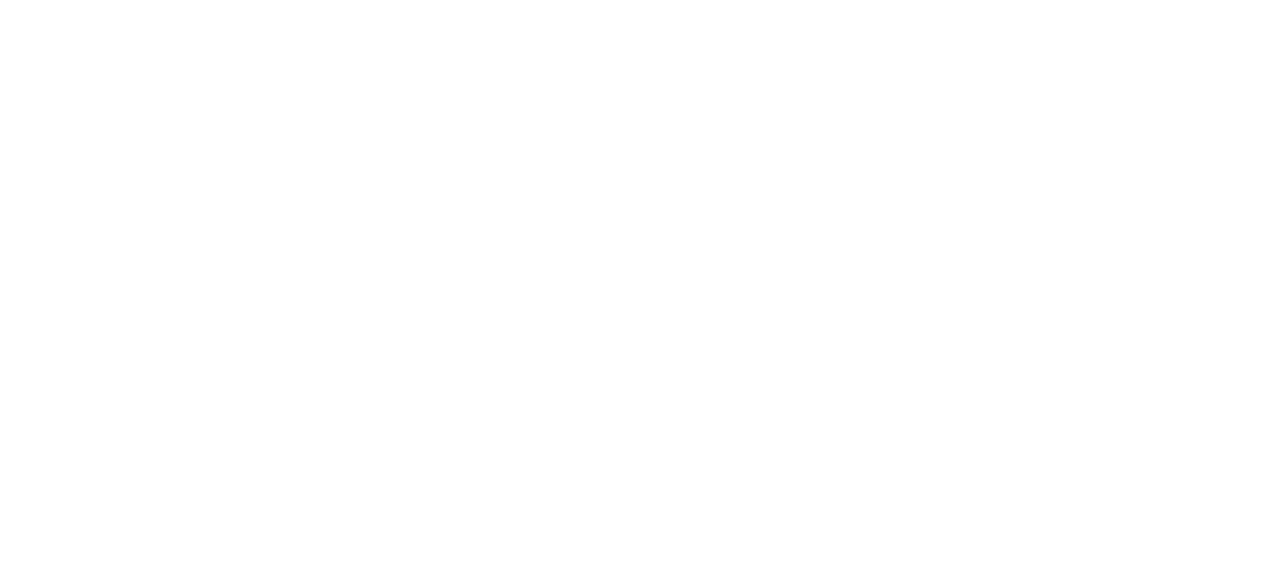
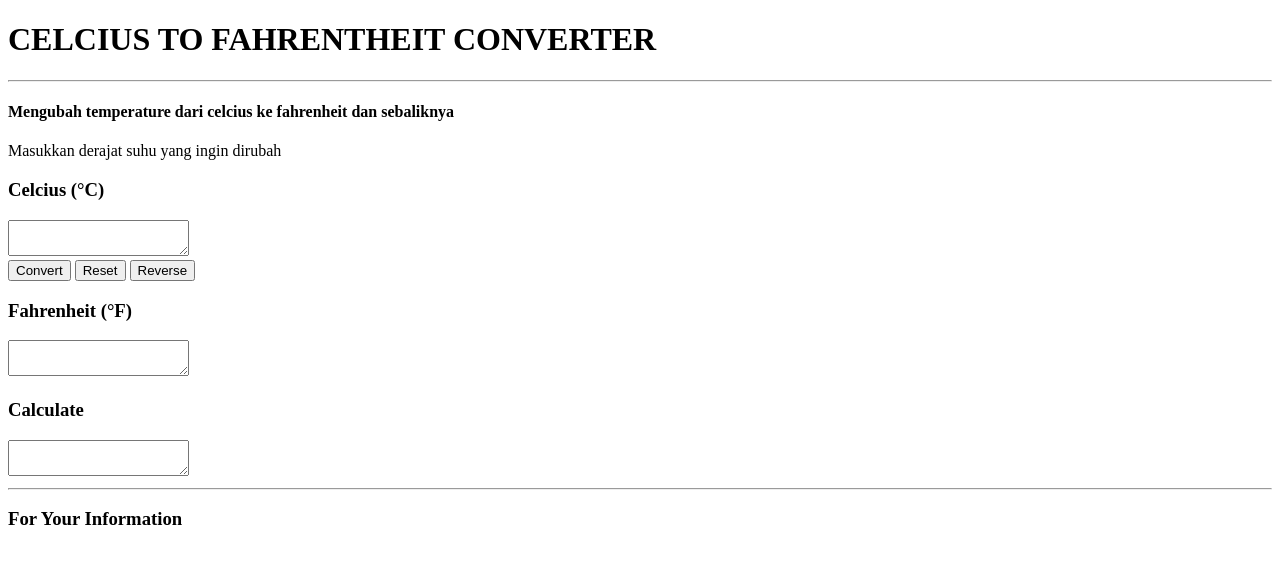
Before and after one commit to revou-fundamental-course/10-jun-24-amarufrz, a plain HTML site: page index.html in a window 1280 px wide. Drawn offline with Linux system fonts and the light colour scheme.

Commit message:
desain awal

```diff
--- a/index.html
+++ b/index.html
@@ -1,2 +1,68 @@
 <!DOCTYPE html>
+<head>
+    <title>
+        PUNYA AMARU
+    </title>
+</head>
+<body>
+    <header>
+        <h1>CELCIUS TO FAHRENTHEIT CONVERTER</h1>
+        <hr>
+        <h4>Mengubah temperature dari celcius ke fahrenheit dan sebaliknya</h4>
+    </header>
+    <main>
+        <p>
+            Masukkan derajat suhu yang ingin dirubah
+        </p>
+        <section>
+        <!--Celcius-->
+            <header>
+                <h3> Celcius (&deg;C)</h3>
+            </header>
+
+            <section>
+                <textarea></textarea>
+            </section>
+
+            <section>
+                <button> Convert </button>
+                <button> Reset </button>
+                <button> Reverse </button>
+            </section>
+        </section>
+
+        <section>
+        <!--Fahrenheit-->
+        <header>
+            <h3> Fahrenheit (&deg;F)</h3>
+        </header>
+
+        <section>
+            <textarea></textarea>
+        </section>
+        </section>
+
+        <section>
+        <!--Calculate-->
+        <header>
+            <h3>Calculate</h3>
+        </header>
+
+        <section>
+            <textarea></textarea>
+        </section>
+        </section>
+
+
+        <hr>
+
+
+        <section>
+            <!--Informasi-->
+            <header>
+                <h3>For Your Information</h3>
+            </header>
+            </section>
+    </main>
+</body>
 </html>
```
